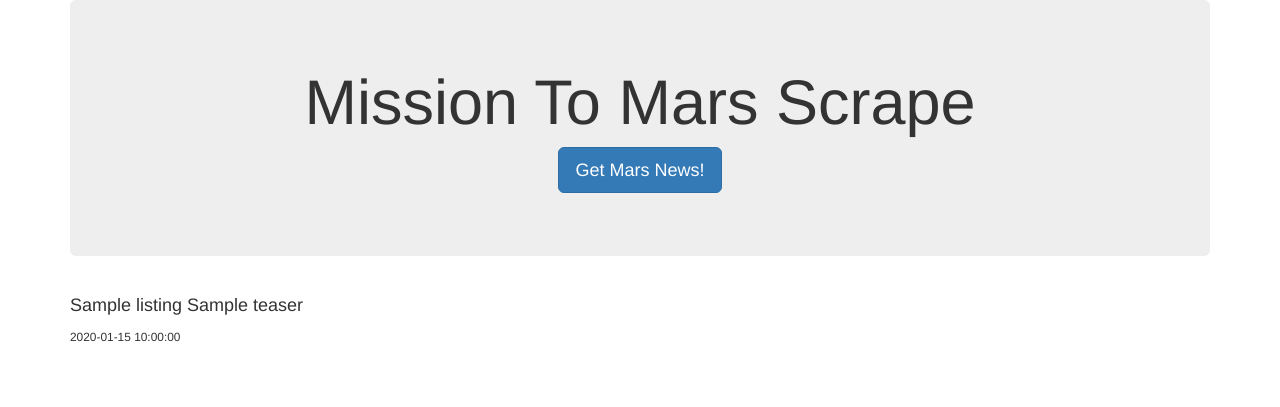
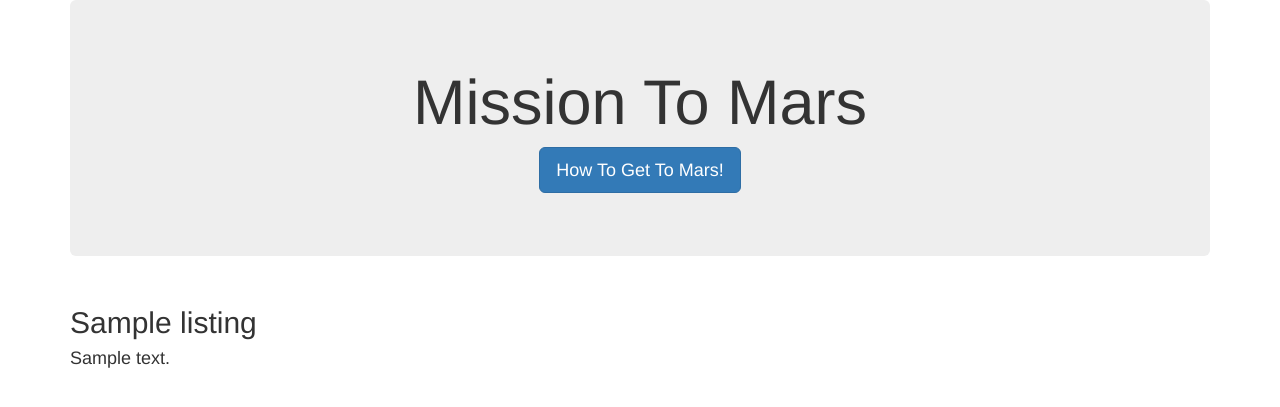
Before and after one commit to jhurley684/12_web_scraping_challenge, a Flask app: page / in a window 1280 px wide. Shown: the top 407 px of the page. Run offline with Flask 2, Linux system fonts and the light colour scheme; a database or web service that is not in the repository returns one stand-in record (values such as "Sample title"); some libraries are stand-ins or nearby versions.

Commit message:
Connection Scrape_Mars to Index for News Title and Description

```diff
--- a/Mission_to_Mars/app.py
+++ b/Mission_to_Mars/app.py
@@ -1,15 +1,15 @@
 from flask import Flask, render_template, redirect
 from flask_pymongo import PyMongo
-import mtm_scrape
+import scrape_mars
 
 app = Flask(__name__)
 
-# # Use flask_pymongo to set up mongo connection
-app.config["MONGO_URI"] = "mongodb://localhost:27017/mtm_app"
+# Use flask_pymongo to set up mongo connection
+app.config["MONGO_URI"] = "mongodb://localhost:27017/scrape_mars"
+
+# Create db called mongo
 mongo = PyMongo(app)
 
-# Or set inline
-# mongo = PyMongo(app, uri="mongodb://localhost:27017/mtm_app")
 
 
 @app.route("/")
@@ -21,9 +21,10 @@ def index():
 @app.route("/scrape")
 def scraper():
     listings = mongo.db.listings
-    listings_data = mtm_scrape.scrape()
+    listings_data = scrape_mars.scrape()
     listings.update({}, listings_data, upsert=True)
     return redirect("/", code=302)
+
 
 
 # run in terminal
--- a/Mission_to_Mars/templates/index.html
+++ b/Mission_to_Mars/templates/index.html
@@ -5,7 +5,7 @@
   <meta charset="UTF-8">
   <meta name="viewport" content="width=device-width, initial-scale=1.0">
   <meta http-equiv="X-UA-Compatible" content="ie=edge">
-  <title>Find a Phone</title>
+  <title>Mission To Mars</title>
   <link rel="stylesheet" href="https://maxcdn.bootstrapcdn.com/bootstrap/3.3.7/css/bootstrap.min.css">
 </head>
 
@@ -13,15 +13,15 @@
   <div class="container">
 
     <div class="jumbotron text-center">
-      <h1>Mission To Mars Scrape</h1>
-      <p><a class="btn btn-primary btn-lg" href="/scrape" role="button">Get Mars News!</a></p>
+      <h1>Mission To Mars</h1>
+      <p><a class="btn btn-primary btn-lg" href="/scrape" role="button">How To Get To Mars!</a></p>
     </div>
 
-    <!-- Mars News -->
-    <div class="row" id="phone-listings">
+    <!-- How To Get To Mars! -->
+    <div class="row" id="mission_to_mars">
       <div class="col-md-12">
-        <h4 class="heading">{{listings.title}} {{listings.teaser}}</h4>
-        <small>{{listings.date}}</small>
+        <h2 class="heading">{{listings.title}} </h2>
+        <h4 class="heading">{{listings.description}}</h4>
       </div>
     </div>
 
```
Also changed, not shown: Mission_to_Mars/scrape_mars.py (added, +65 -0 lines), scrape_mars.py (renamed from Mission_to_Mars/mtm_scrape.py), 1 other file.
